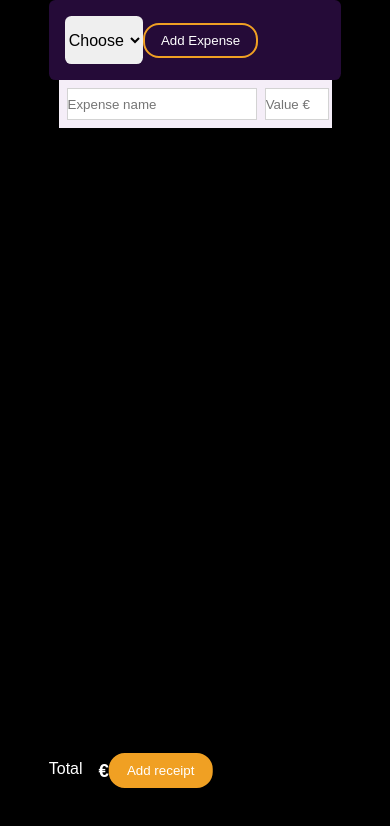
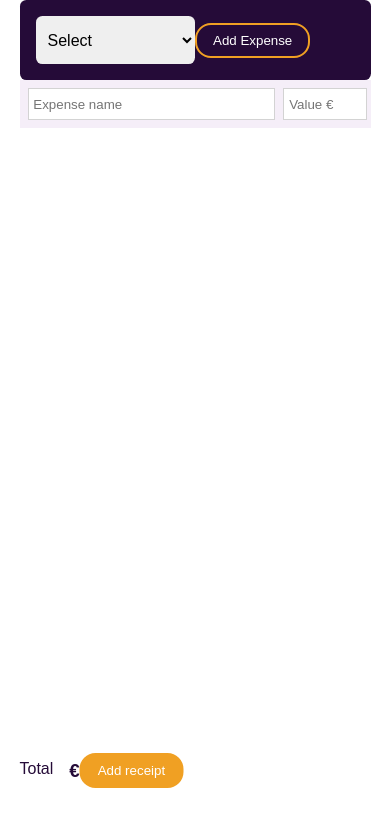
Before and after one commit to ntelio96/practise-test, a React (Create React App) app: page / in a window 390 px wide. Shown: the top 826 px of the page. Built offline with nearby package versions, Linux system fonts and the light colour scheme.

Commit message:
responsive design done

```diff
--- a/src/App.css
+++ b/src/App.css
@@ -25,7 +25,7 @@
 
 body {
   font-family: 'Poppins', sans-serif;
-  background-color: black;
+  background-color: #fff;
   /* color: var(--color-white); */
   }
 
@@ -37,7 +37,7 @@ body {
 }
 
   p, h3 {
-    color: var(--color-white);
+    color: var(--color-primary);
   }
 
   .btn{
@@ -51,7 +51,3 @@ body {
     transition: var(--transition);
     border-radius: 1rem;
 }
-
-.btn:hover{
-    border: 2px solid var(--color-primary);
-}
--- a/src/Components/Expenses/Expenses.jsx
+++ b/src/Components/Expenses/Expenses.jsx
@@ -12,7 +12,7 @@ function Expenses() {
   <>
   <div className='container expenses__container'>
     <select>
-      <option value="" selected disabled hidden>Choose here</option>
+      <option value="" selected disabled hidden>Select</option>
       <option value="1">Food</option>
       <option value="2">Houseware</option>
       <option value="3">Entertainment</option>
--- a/src/Components/Expenses/expenses.css
+++ b/src/Components/Expenses/expenses.css
@@ -19,10 +19,11 @@
 select{
     display: flex;
     align-items: center;
-    width: 30%;
+    width: 35%;
     border-radius: 0.4rem;
     height: 3rem;
     font-size: 1rem;
+    padding-left: 0.5rem;
 }
 
 .inputs__container{
@@ -44,4 +45,32 @@ select{
 input {
     border: 1px solid lightgray;
     height: 2rem;
+    padding: 0 0.3rem;
 }
+
+
+/* ------------MEDIA QUERIES (MEDIUM DEVICES)---------------- */
+@media screen and (max-width: 1024px){
+    .expenses__container{
+        width: var(--container-width-md);
+    }
+    select{
+        width: 40%;
+    }
+    .inputs__container{
+        width: 82%;
+    }
+   }
+
+   /* ------------MEDIA QUERIES (small DEVICES)---------------- */
+   @media screen and (max-width: 600px){
+    .expenses__container{
+        width: var(--container-width-sm);
+    }
+    select{
+        width: 50%;
+    }
+    .inputs__container{
+        width: 90%;
+    }
+   }
--- a/src/Components/Receipt/receipt.css
+++ b/src/Components/Receipt/receipt.css
@@ -20,3 +20,17 @@
     display: flex;
    justify-content: flex-end;
 }
+
+/* ------------MEDIA QUERIES (MEDIUM DEVICES)---------------- */
+@media screen and (max-width: 1024px){
+    .receipt__container{
+        width: var(--container-width-md);
+    }
+   }
+
+   /* ------------MEDIA QUERIES (small DEVICES)---------------- */
+   @media screen and (max-width: 600px){
+    .receipt__container{
+        width: var(--container-width-sm);
+    }
+   }
```
